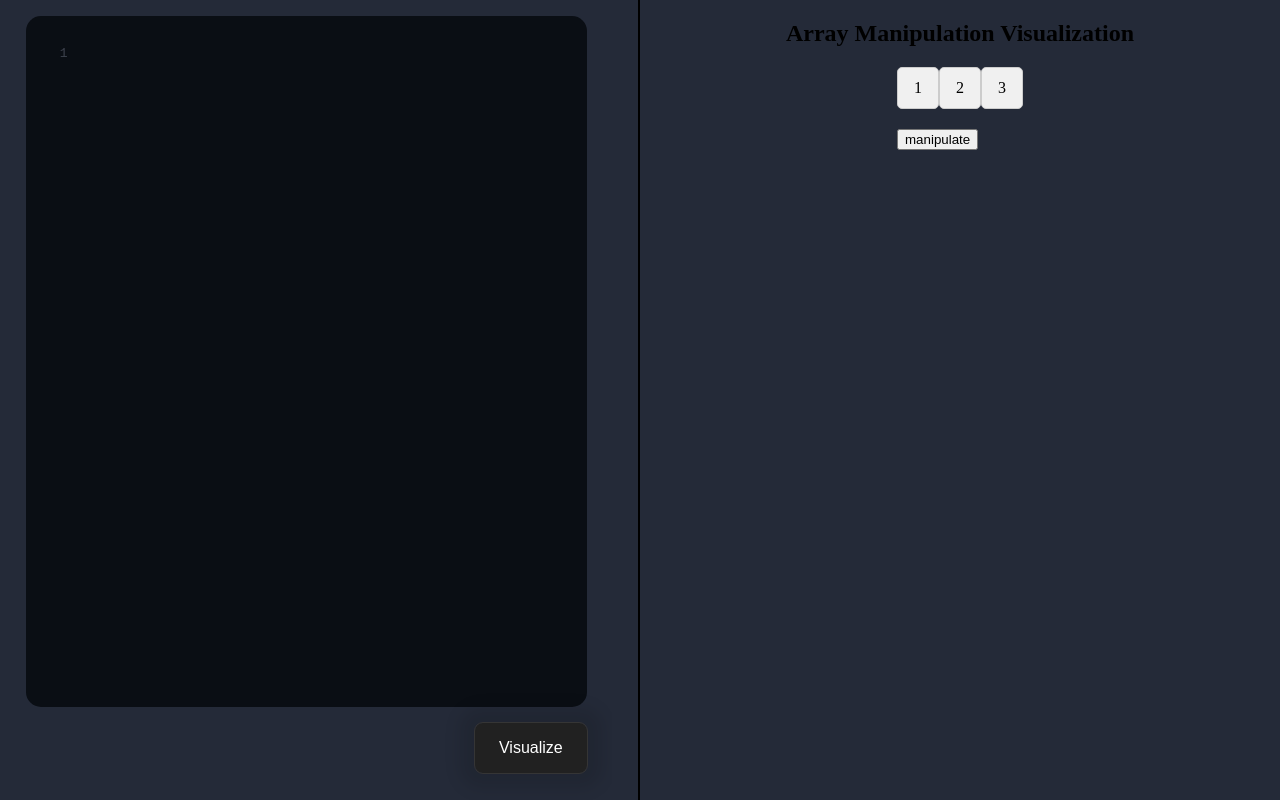
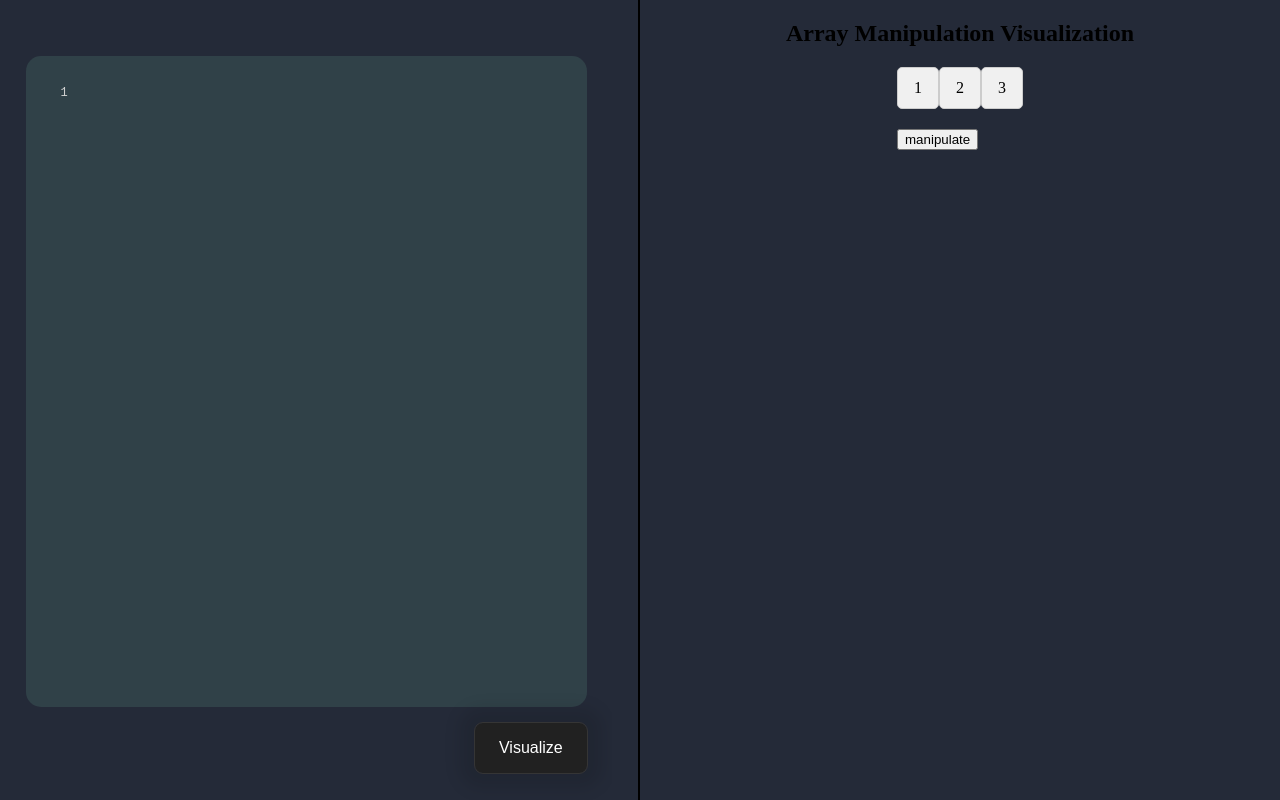
Before and after one commit to joshuazhou744/imaginarray, a React (Vite) app in the folder frontend/app/: page / in a window 1280 px wide. Built offline with nearby package versions, Linux system fonts and the light colour scheme.

Commit message:
change theme and font size for code mirror

```diff
--- a/frontend/app/src/components/CodeWindow.tsx
+++ b/frontend/app/src/components/CodeWindow.tsx
@@ -2,7 +2,7 @@ import { UnControlled as CodeMirror } from "react-codemirror2";
 import "codemirror/lib/codemirror.css";
 import "codemirror/mode/python/python";
 import "../styles/CodeWindow.css";
-import "codemirror/theme/ayu-dark.css";
+import "codemirror/theme/oceanic-next.css";
 
 
 export default function CodeWindow() {
@@ -10,7 +10,7 @@ export default function CodeWindow() {
         lineNumbers: true,
         lineWrapping: true,
         mode: "python",
-        theme: "ayu-dark",
+        theme: "oceanic-next"
     }
 
     return (
--- a/frontend/app/src/styles/CodeWindow.css
+++ b/frontend/app/src/styles/CodeWindow.css
@@ -7,10 +7,11 @@
 }
 
 .CodeMirror {
-  height: 80vh;
+  height: 75vh;
   border-radius: 15px;
   padding: 2vw 2vh;
-  margin: 2vh 2vw 0 2vw; /* top, right, bottom, left */
+  margin: 7vh 2vw 0 2vw; /* top, right, bottom, left */
+  font-size: 12px;
 }
 
 
```
